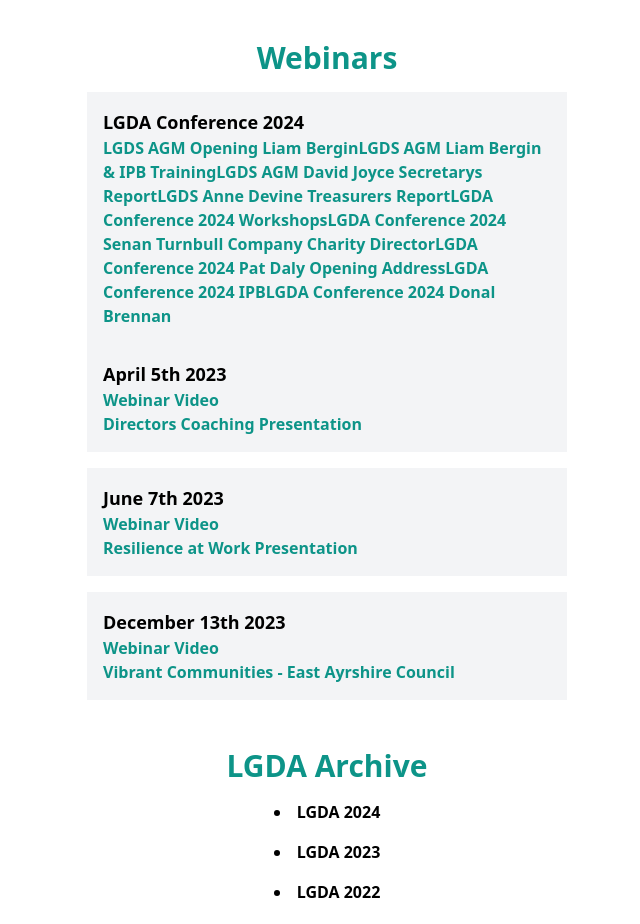
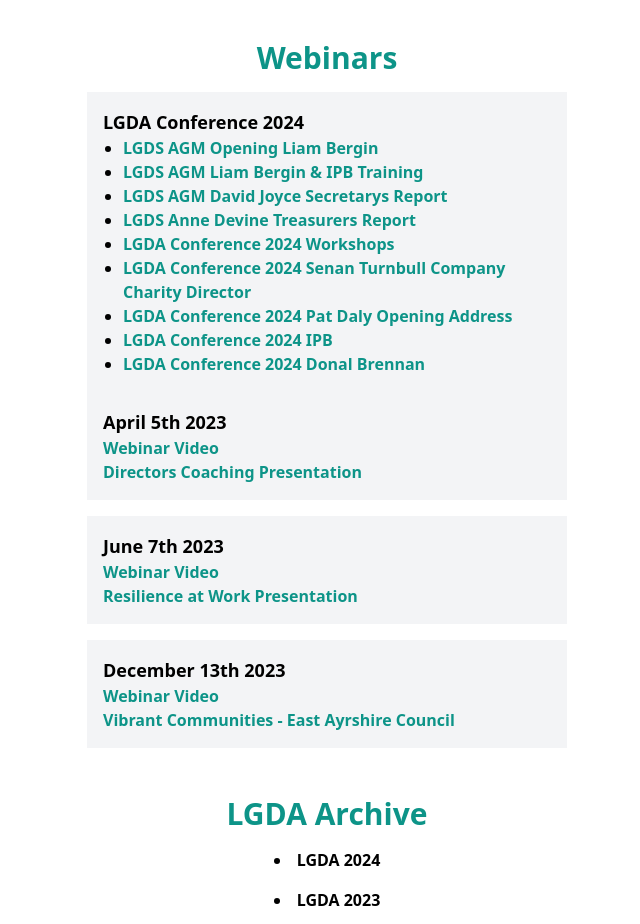
Before and after one commit to sheeehy/LGDA, a Next.js app: page /members in a window 1280 px wide. Shown: the part 1020-1944 px from the top of the page, without its empty margins (313-953 px from the left). Built offline with nearby package versions, Linux system fonts and the light colour scheme; no server answers.

Commit message:
LGDA Conference  2024

```diff
--- a/src/app/members/page.tsx
+++ b/src/app/members/page.tsx
@@ -30,34 +30,55 @@
           <h1 className="text-teal-600 font-semibold text-3xl mb-4 text-center ">Webinars</h1>
           <div className="bg-gray-100 p-4">
             <h1 className="text-lg">LGDA Conference 2024</h1>
+            <ul className="list-disc pl-5">
+              <li>
                 <a href="https://youtu.be/Zn5MvcGYNZ8" className="text-teal-600">
                   LGDS AGM Opening Liam Bergin
                 </a>
+              </li>
+              <li>
                 <a href="https://youtu.be/SbunseSQBFU" className="text-teal-600">
                   LGDS AGM Liam Bergin & IPB Training
                 </a>
+              </li>
+              <li>
                 <a href="https://youtu.be/ATSMQvY6tfE" className="text-teal-600">
                   LGDS AGM David Joyce Secretarys Report
                 </a>
+              </li>
+              <li>
                 <a href="https://youtu.be/dlsWa2gYsSc" className="text-teal-600">
                   LGDS Anne Devine Treasurers Report
                 </a>
+              </li>
+              <li>
                 <a href="https://youtu.be/NNp0-D0z03A" className="text-teal-600">
                   LGDA Conference 2024 Workshops
                 </a>
+              </li>
+              <li>
                 <a href="https://youtu.be/7Y6ImIiN7YQ" className="text-teal-600">
                   LGDA Conference 2024 Senan Turnbull Company Charity Director
                 </a>
+              </li>
+              <li>
                 <a href="https://youtu.be/aZeweD7hPdY" className="text-teal-600">
                   LGDA Conference 2024 Pat Daly Opening Address
                 </a>
+              </li>
+              <li>
                 <a href="https://youtu.be/47s2rifWAJU" className="text-teal-600">
                   LGDA Conference 2024 IPB
                 </a>
+              </li>
+              <li>
                 <a href="https://youtu.be/p0xevJ1nbPc" className="text-teal-600">
                   LGDA Conference 2024 Donal Brennan
                 </a>
+              </li>
+            </ul>
           </div>
+
           <div className="bg-gray-100 p-4">
             <h1 className="text-lg">April 5th 2023</h1>
             <a href="https://youtu.be/MJ_Z_YNn8is" className="text-teal-600">
```
Lines whose indentation alone changed are shown as unchanged.
